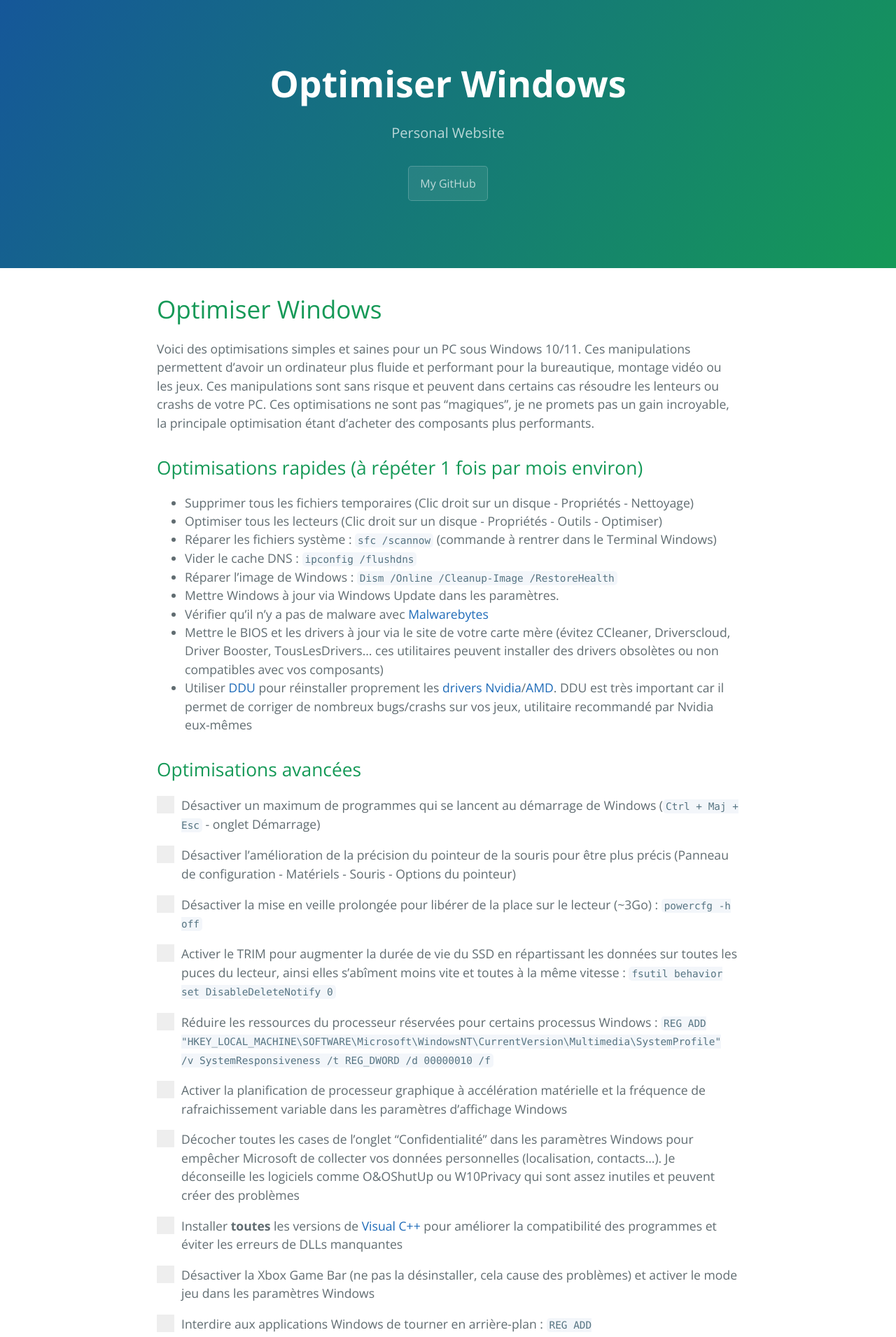
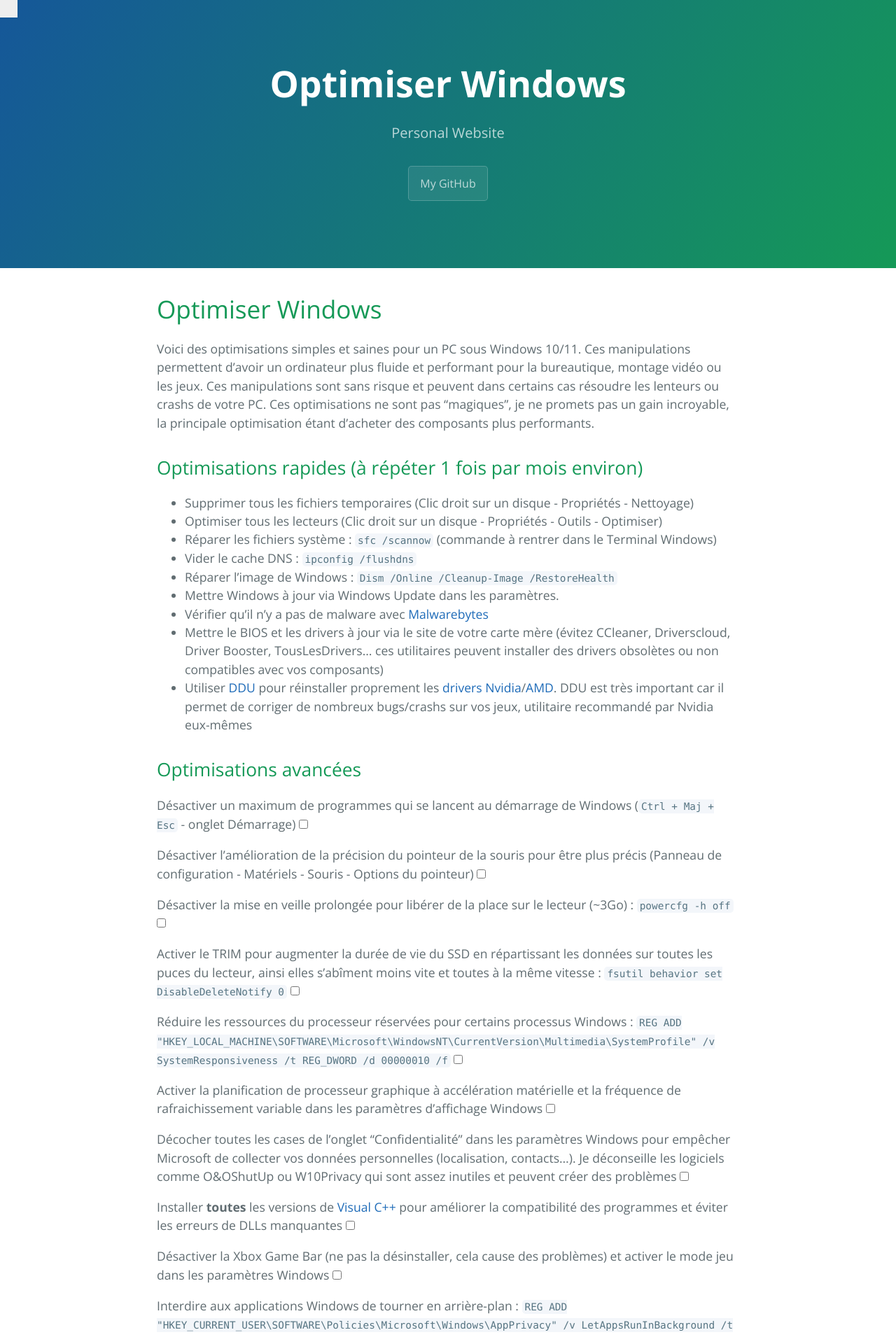
Before and after one commit to PouletEnSlip/pouletenslip.github.io, a Jekyll site: the page built from pages/opti.md, in a window 1280 px wide. Shown: the top 1910 px of the page at 70% size. Built offline with Jekyll 4.4.1, drawn with Linux system fonts in a browser that asks for light colours; comment, search, counter and statistics services are not loaded; our own code applies the rules of GitHub Pages for plain Markdown files.

Commit message:
Update styleOpti.css

```diff
--- a/css/styleOpti.css
+++ b/css/styleOpti.css
@@ -11,21 +11,7 @@
   width: 0%;
 }
 
-.container {
-  display: block;
-  position: relative;
-  padding-left: 35px;
-  margin-bottom: 12px;
-  cursor: pointer;
-}
 
-.container input {
-  position: absolute;
-  opacity: 0;
-  cursor: pointer;
-  height: 0;
-  width: 0;
-}
 
 .checkmark {
   position: absolute;
```
